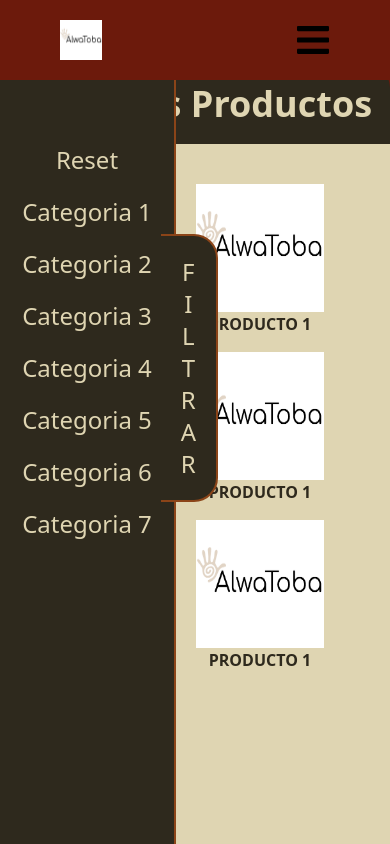
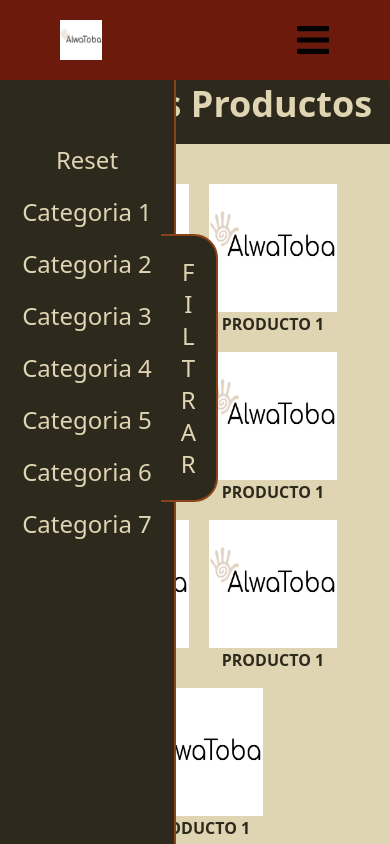
Before and after one commit to GermanGab1781/Alwatoba, a React (Create React App) app: page /Catalog/Categ1 in a window 390 px wide. Shown: the top 844 px of the page. Built offline with nearby package versions, Linux system fonts and the light colour scheme.

Commit message:
Fixed Problem with Catalog Page Mobile view

```diff
--- a/src/components/CatalogCateg1.jsx
+++ b/src/components/CatalogCateg1.jsx
@@ -5,7 +5,7 @@ import AlwatobaImg from '../media/AlwatobaBrand.png'
 
 export default function CatalogCateg1() {
   return (
-    <motion.div className="flex flex-wrap gap-y-10 gap-x-5 mt-5 max-h-full max-w-full place-content-start sm:text-xl custom-Color4 font-semibold px-10 py-5" initial={{opacity:0}} animate={{opacity:1}} exit={{opacity:0}}>
+    <motion.div className="flex flex-wrap gap-y-10 gap-x-5 mt-5 max-h-full max-w-full sm:place-content-start place-content-center sm:text-xl custom-Color4 font-semibold px-10 py-5" initial={{opacity:0}} animate={{opacity:1}} exit={{opacity:0}}>
       <NavLink className="sm:h-48 sm:w-48 h-32 w-32 transition ease-in-out duration-100 hover:scale-105 " to="/Product">
         <img src={AlwatobaImg} className="w-full h-full" alt="Categ1"/>
         <span>PRODUCTO 1</span>
--- a/src/components/CatalogCateg2.jsx
+++ b/src/components/CatalogCateg2.jsx
@@ -5,7 +5,7 @@ import AlwatobaImg from '../media/AlwatobaBrand.png'
 
 export default function CatalogCateg2() {
   return (
-    <motion.div className="flex flex-wrap gap-y-10 gap-x-5 mt-5 max-h-full max-w-full place-content-start sm:text-xl custom-Color4 font-semibold px-10 py-5" initial={{opacity:0}} animate={{opacity:1}} exit={{opacity:0}}>
+    <motion.div className="flex flex-wrap gap-y-10 gap-x-5 mt-5 max-h-full max-w-full sm:place-content-start place-content-center sm:text-xl custom-Color4 font-semibold px-10 py-5" initial={{opacity:0}} animate={{opacity:1}} exit={{opacity:0}}>
       <NavLink className="sm:h-48 sm:w-48 h-32 w-32 transition ease-in-out duration-100 hover:scale-105 " to="/Product">
         <img src={AlwatobaImg} className="w-full h-full" alt="Categ1"/>
         <span>PRODUCTO 2 </span>
```
